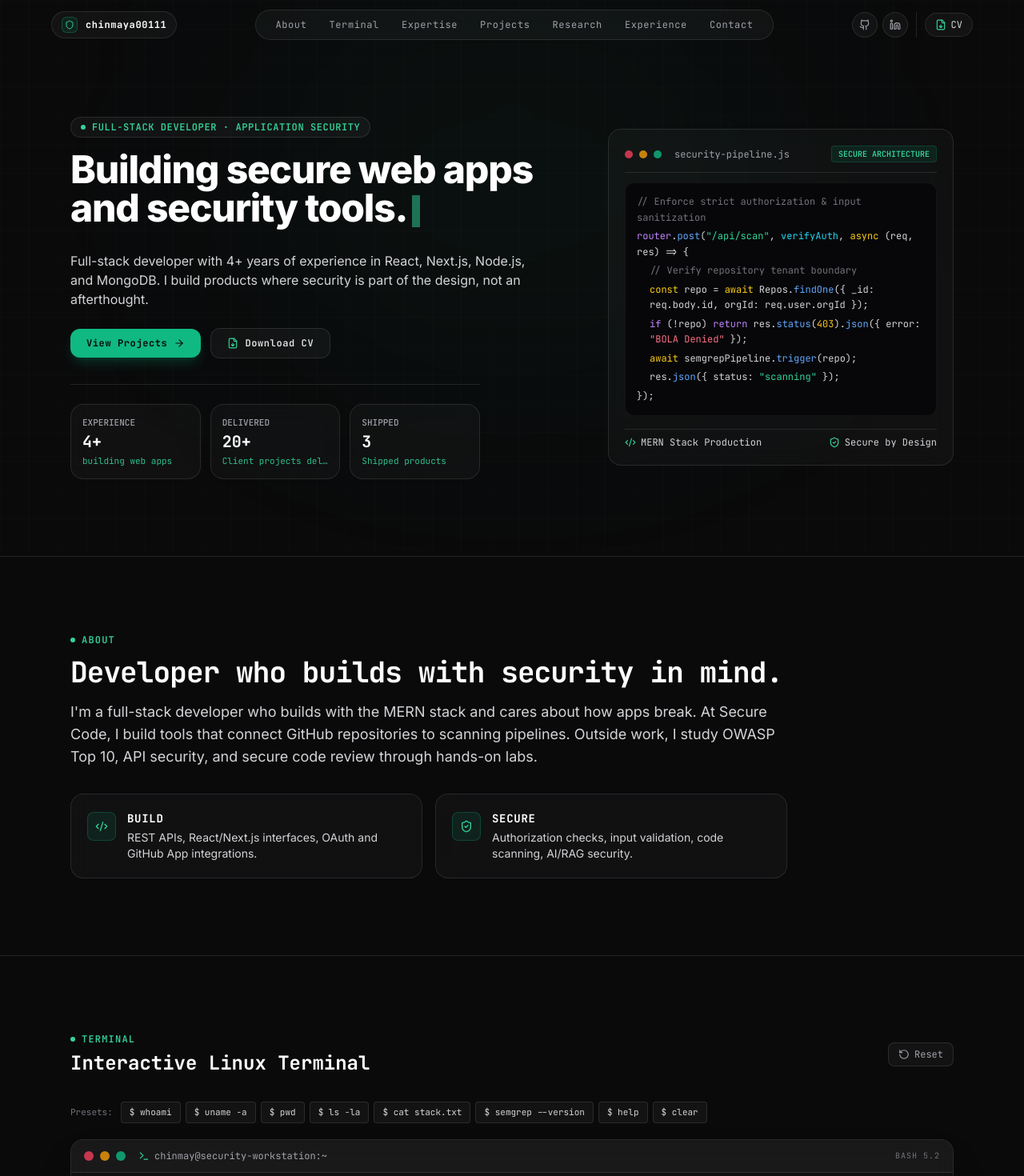
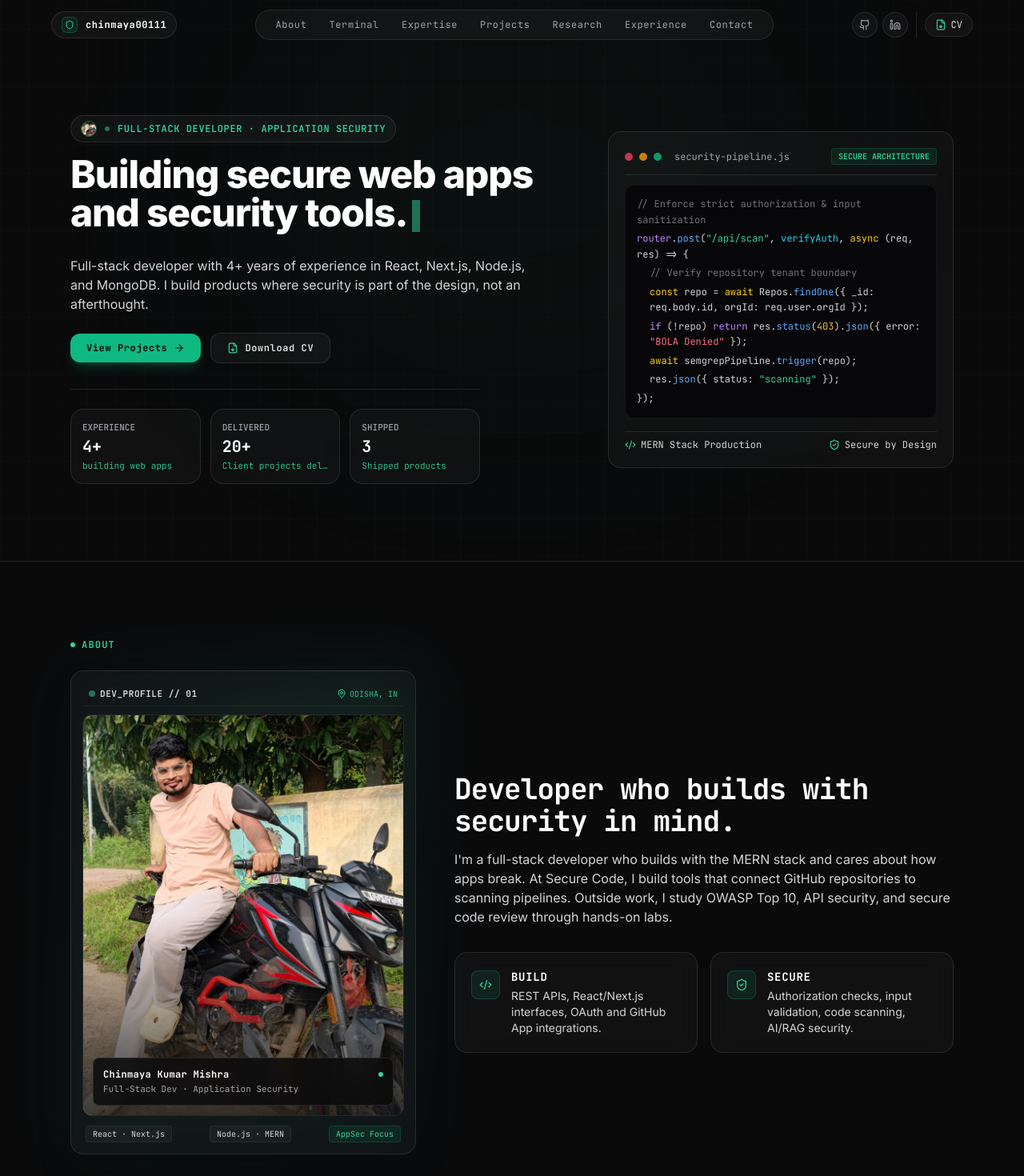
Before and after one commit to Chinmaya0011/chinmaya00111, a Next.js app: page / in a window 1280 px wide. Shown: the top 1470 px of the page at 80% size. Built offline with nearby package versions, Linux system fonts and the light colour scheme.

Commit message:
feat: integrate stylish developer portrait and hero avatar

```diff
--- a/components/About.js
+++ b/components/About.js
@@ -1,14 +1,15 @@
 "use client";
 
+import Image from "next/image";
 import { motion } from "framer-motion";
 import { personalInfo } from "@/data/portfolioData";
-import { Code2, ShieldCheck } from "lucide-react";
+import { Code2, ShieldCheck, MapPin } from "lucide-react";
 import { fadeInUp, defaultViewport, cardHoverProps } from "@/lib/motion";
 
 export default function About() {
   return (
     <section id="about" className="py-16 md:py-24 relative border-t border-white/10">
-      <div className="max-w-6xl mx-auto px-4 sm:px-6 relative z-10 text-center sm:text-left">
+      <div className="max-w-6xl mx-auto px-4 sm:px-6 relative z-10">
 
         {/* Section Label */}
         <motion.div
@@ -16,11 +17,88 @@ export default function About() {
           whileInView="visible"
           viewport={defaultViewport}
           variants={fadeInUp}
-          className="flex items-center gap-2 text-emerald-400 font-mono text-xs font-semibold uppercase tracking-widest mb-3 justify-center sm:justify-start"
+          className="flex items-center gap-2 text-emerald-400 font-mono text-xs font-semibold uppercase tracking-widest mb-6"
         >
           <span className="w-1.5 h-1.5 rounded-full bg-emerald-400" />
           <span>ABOUT</span>
         </motion.div>
+
+        <div className="grid grid-cols-1 lg:grid-cols-12 gap-10 lg:gap-12 items-center">
+
+          {/* Left / Profile Image Card (5 cols on lg) */}
+          <motion.div
+            initial="hidden"
+            whileInView="visible"
+            viewport={defaultViewport}
+            variants={fadeInUp}
+            className="lg:col-span-5 flex justify-center"
+          >
+            <div className="relative w-full max-w-sm sm:max-w-md group">
+              {/* Emerald ambient blur glow behind card */}
+              <div className="absolute -inset-1 bg-gradient-to-tr from-emerald-500/20 via-cyan-500/10 to-emerald-500/30 rounded-3xl blur-2xl opacity-40 group-hover:opacity-75 transition-opacity duration-500 pointer-events-none" />
+
+              {/* Glass Card Container */}
+              <div className="relative rounded-2xl bg-white/[0.03] border border-white/10 group-hover:border-emerald-500/40 p-3 sm:p-3.5 backdrop-blur-md transition-all duration-300 shadow-2xl glass-card">
+
+                {/* Image Top Status Bar */}
+                <div className="flex items-center justify-between px-2 py-1.5 mb-2.5 font-mono text-[11px] text-zinc-400 border-b border-white/5">
+                  <div className="flex items-center gap-1.5">
+                    <span className="w-2 h-2 rounded-full bg-emerald-400 animate-pulse" />
+                    <span className="text-zinc-200 font-semibold tracking-wider">DEV_PROFILE // 01</span>
+                  </div>
+                  <span className="text-[10px] text-emerald-400/90 font-mono flex items-center gap-1">
+                    <MapPin className="w-3 h-3 text-emerald-400" />
+                    <span>ODISHA, IN</span>
+                  </span>
+                </div>
+
+                {/* Main Photo Frame */}
+                <div className="relative aspect-[4/5] w-full rounded-xl overflow-hidden border border-white/10 bg-[#0E0E11]">
+                  <Image
+                    src="/images/chinmaya.jpg"
+                    alt="Chinmaya Kumar Mishra - Full-Stack Developer & AppSec"
+                    fill
+                    sizes="(max-width: 640px) 100vw, (max-width: 1024px) 50vw, 420px"
+                    priority
+                    className="object-cover object-top filter contrast-[1.03] brightness-[0.98] group-hover:scale-[1.03] group-hover:contrast-[1.05] transition-all duration-500 ease-out"
+                  />
+
+                  {/* Subtle Gradient Vignette at Bottom */}
+                  <div className="absolute inset-0 bg-gradient-to-t from-[#0A0A0B] via-transparent to-transparent opacity-80 pointer-events-none" />
+
+                  {/* In-photo Tag at Bottom */}
+                  <div className="absolute bottom-3 left-3 right-3 p-3 rounded-lg bg-[#0A0A0B]/85 backdrop-blur-md border border-white/10 pointer-events-none">
+                    <div className="flex items-center justify-between mb-0.5">
+                      <span className="text-xs font-mono font-bold text-white tracking-wide">
+                        Chinmaya Kumar Mishra
+                      </span>
+                      <span className="w-1.5 h-1.5 rounded-full bg-emerald-400" />
+                    </div>
+                    <p className="text-[11px] font-mono text-zinc-400">
+                      Full-Stack Dev · Application Security
+                    </p>
+                  </div>
+                </div>
+
+                {/* Tech Chips Below Photo */}
+                <div className="flex items-center justify-between gap-1.5 pt-3 px-1 text-[10px] font-mono text-zinc-400">
+                  <span className="px-2 py-0.5 rounded bg-white/[0.04] border border-white/5 text-zinc-300">
+                    React · Next.js
+                  </span>
+                  <span className="px-2 py-0.5 rounded bg-white/[0.04] border border-white/5 text-zinc-300">
+                    Node.js · MERN
+                  </span>
+                  <span className="px-2 py-0.5 rounded bg-emerald-500/10 border border-emerald-500/20 text-emerald-400">
+                    AppSec Focus
+                  </span>
+                </div>
+
+              </div>
+            </div>
+          </motion.div>
+
+          {/* Right / Content Column (7 cols on lg) */}
+          <div className="lg:col-span-7 flex flex-col justify-center text-left">
 
             {/* Heading */}
             <motion.h2
@@ -39,13 +117,13 @@ export default function About() {
               whileInView="visible"
               viewport={defaultViewport}
               variants={fadeInUp}
-          className="text-zinc-300 text-base sm:text-lg leading-relaxed font-sans mb-8 max-w-4xl"
+              className="text-zinc-300 text-sm sm:text-base leading-relaxed font-sans mb-8"
             >
               {personalInfo.aboutText}
             </motion.p>
 
             {/* Two Cards: Build & Secure */}
-        <div className="grid grid-cols-1 sm:grid-cols-2 gap-4 max-w-4xl">
+            <div className="grid grid-cols-1 sm:grid-cols-2 gap-4">
               <motion.div
                 initial="hidden"
                 whileInView="visible"
@@ -90,6 +168,10 @@ export default function About() {
             </div>
 
           </div>
+
+        </div>
+
+      </div>
     </section>
   );
 }
--- a/components/Hero.js
+++ b/components/Hero.js
@@ -1,6 +1,7 @@
 "use client";
 
 import { useState, useEffect, useRef } from "react";
+import Image from "next/image";
 import { motion, useInView } from "framer-motion";
 import {
   ArrowRight,
@@ -104,8 +105,16 @@ export default function Hero() {
             >
               {/* Tag */}
               <motion.div variants={fadeInUp} className="mb-4">
-                <div className="inline-flex items-center gap-2 px-3 py-1 rounded-full bg-white/[0.04] border border-white/10 text-emerald-400 text-xs font-mono">
-                  <span className="w-1.5 h-1.5 rounded-full bg-emerald-400" />
+                <div className="inline-flex items-center gap-2.5 px-3 py-1.5 rounded-full bg-white/[0.04] border border-white/10 text-emerald-400 text-xs font-mono">
+                  <div className="relative w-5 h-5 rounded-full overflow-hidden border border-emerald-400/40 shrink-0">
+                    <Image
+                      src="/images/chinmaya.jpg"
+                      alt="Chinmaya Kumar Mishra"
+                      fill
+                      className="object-cover object-top"
+                    />
+                  </div>
+                  <span className="w-1.5 h-1.5 rounded-full bg-emerald-400 animate-pulse" />
                   <span className="tracking-wider uppercase font-semibold">
                     {personalInfo.tag}
                   </span>
```
Also changed, not shown: public/chinmaya.jpg (added), public/images/chinmaya.jpg (added). Lines whose indentation alone changed are shown as unchanged.
